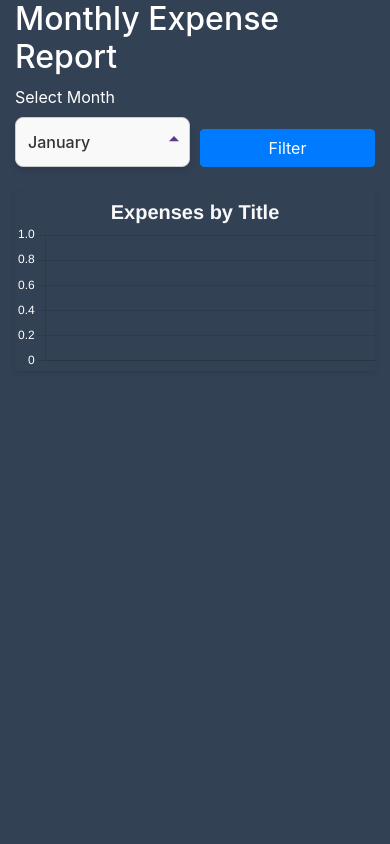
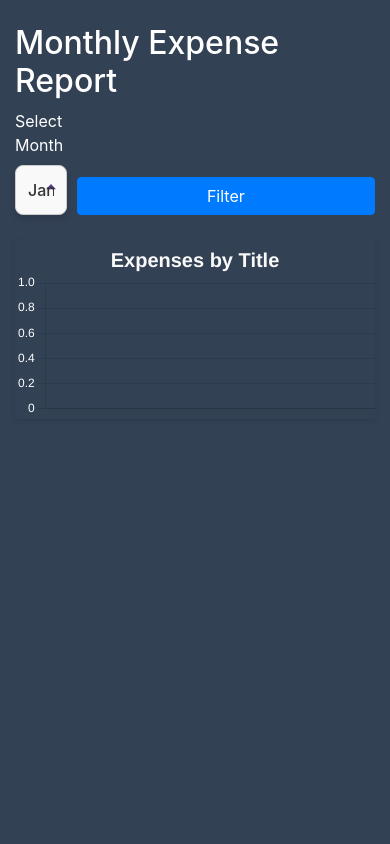
Before and after one commit to cecibarasa/expense_tracker, a Django app: page /monthly_expense/ in a window 390 px wide. Shown: the part 100-944 px from the top of the page. Run offline with Django 3.2, Linux system fonts and the light colour scheme; a user stored in the database is signed in; parts of the project's set-up code (start-up, migrations or seed data) failed here and were passed over; some libraries are stand-ins or nearby versions.

Commit message:
resized the monthly expense page

```diff
--- a/expenses/templates/monthly_expense.html
+++ b/expenses/templates/monthly_expense.html
@@ -4,14 +4,14 @@
 {% load humanize %}
 {% block content %}
 
-<div class="container-fluid justify-content-center" style="min-height: 100vh;">
+<div class="container-fluid py-4" style="min-height: 100vh;">
     <h2>Monthly Expense Report</h2>
 
     <!-- Form to Select Month -->
     <form method="POST" class="mb-4">
         {% csrf_token %}
         <div class="form-row">
-            <div class="col">
+            <div class="col-2 col-md-8">
                 <label for="month">Select Month</label>
                 <select  id="month" name="month" required>
                     <option value="1">January</option>
@@ -93,7 +93,7 @@
             datasets: datasets
         },
         options: {
-        responsive: false,
+        responsive: true,
         plugins: {
             legend: {
                 position: 'center',
```
